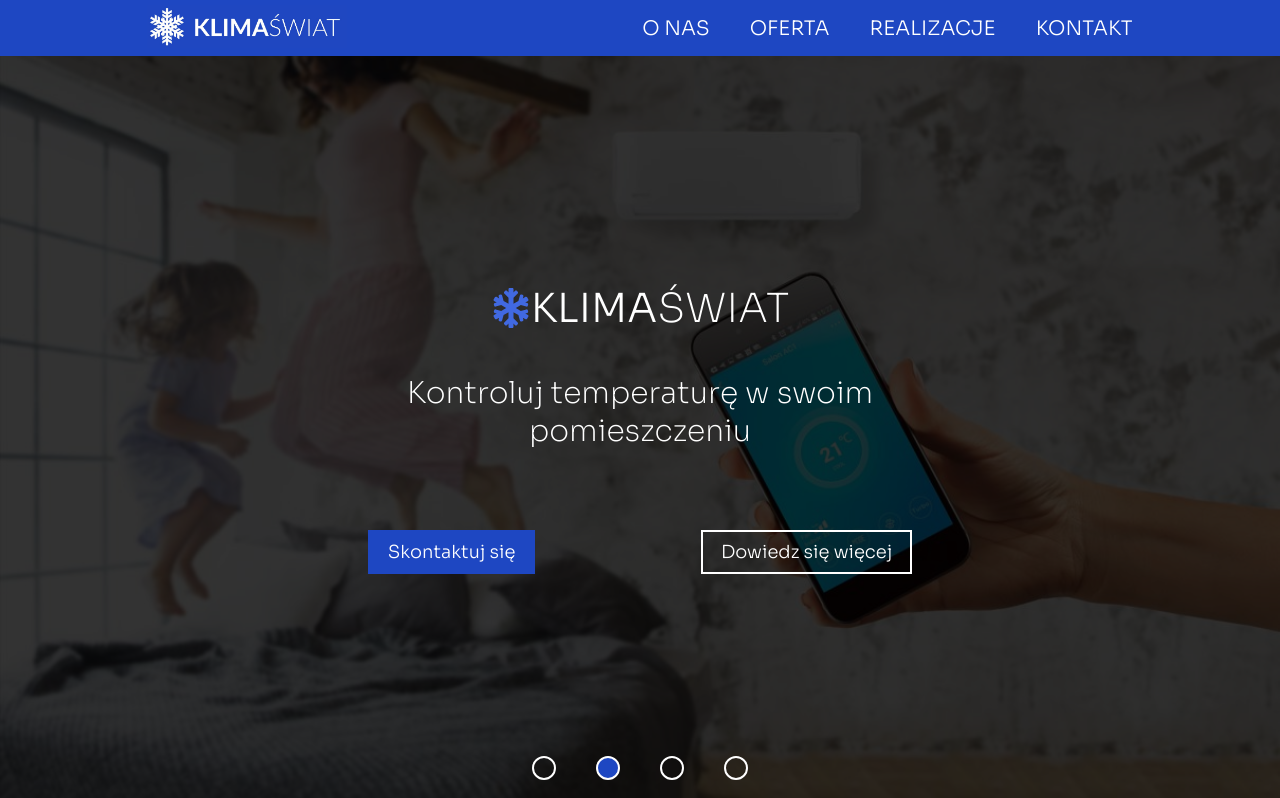
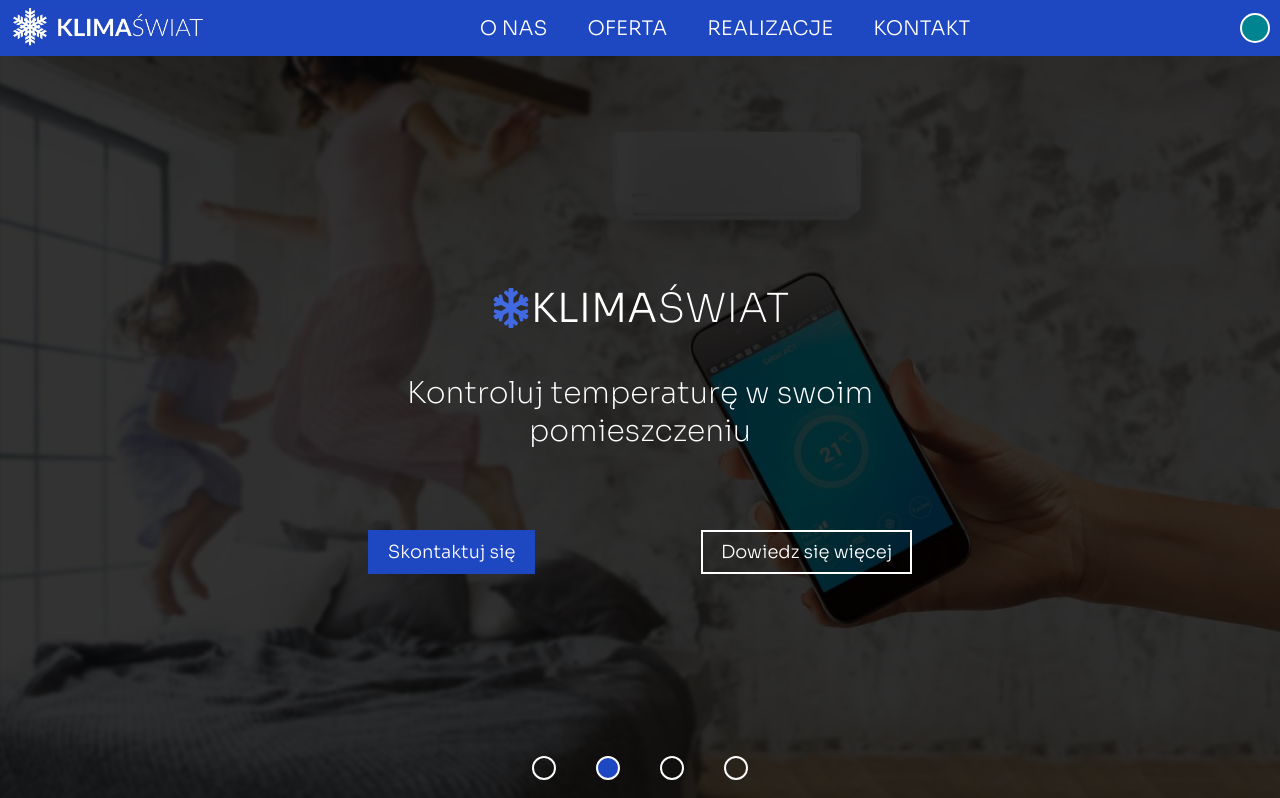
Before and after one commit to Pawliszakk/KlimaSwiatNext, a Next.js app: page / in a window 1280 px wide. Shown: the top 798 px of the page. Built offline with nearby package versions, Linux system fonts and the light colour scheme.

Commit message:
added btn and context

```diff
--- a/src/components/layout/Nav/Nav.module.css
+++ b/src/components/layout/Nav/Nav.module.css
@@ -14,12 +14,26 @@
 	height: 100%;
 	max-width: 1400px;
 	display: flex;
-	justify-content: space-around;
+	justify-content: space-between;
 	align-items: center;
 }
 
 .burger {
 	color: var(--white);
+}
+.themeIcon {
+	background-color: var(--second-theme-main-color);
+	width: 30px;
+	height: 30px;
+	border-radius: 50%;
+	cursor: pointer;
+	margin-right: 1em;
+	border: 2px solid #fff;
+}
+.icons {
+	display: flex;
+	justify-content: center;
+	align-items: center;
 }
 @media (min-width: 400px) {
 }
--- a/src/components/layout/Nav/Nav.tsx
+++ b/src/components/layout/Nav/Nav.tsx
@@ -1,14 +1,18 @@
-import { useEffect, useState } from 'react';
+import { useContext, useEffect, useState } from 'react';
+import { motion } from 'framer-motion';
 
 import classes from './Nav.module.css';
 import NavList from './NavItems/NavList';
 import NavLogo from './NavItems/NavLogo';
 import Hamburger from 'hamburger-react';
+import ThemeContext from '@/context/theme-context';
 
 const Nav = () => {
 	const [isOpen, setOpen] = useState(false);
 
 	const navToggleHandler = () => setOpen((prev) => !prev);
+
+	const themeCtx = useContext(ThemeContext);
 
 	useEffect(() => {
 		const handleResize = () => {
@@ -33,8 +37,15 @@
 			<nav>
 				<NavLogo />
 				<NavList onToggle={navToggleHandler} isOpen={isOpen} />
-				<div className={classes.burger}>
-					<Hamburger toggled={isOpen} toggle={navToggleHandler} />
+				<div className={classes.icons}>
+					<div className={classes.burger}>
+						<Hamburger toggled={isOpen} toggle={navToggleHandler} />
+					</div>
+					<motion.div
+						whileTap={{ scale: 0.5 }}
+						className={classes.themeIcon}
+						onClick={themeCtx.changeTheme}
+					></motion.div>
 				</div>
 			</nav>
 		</header>
--- a/src/components/layout/Nav/NavItems/NavLogo.module.css
+++ b/src/components/layout/Nav/NavItems/NavLogo.module.css
@@ -1,5 +1,6 @@
 .logo {
 	width: 200px;
+	margin-left: 1em;
 }
 .logo img {
 	width: 100%;
--- /dev/null
+++ b/src/context/theme-context.js
@@ -0,0 +1,34 @@
+import { createContext, useEffect, useState } from 'react';
+
+const ThemeContext = createContext({
+	isBlue: true,
+	changeTheme: () => {},
+});
+export default ThemeContext;
+
+export function ThemeContextProvider({ children }) {
+	const [isBlue, setIsBlue] = useState(true);
+
+	const changeThemeHandler = () => {
+		const body = document.querySelector('body');
+		if (isBlue) {
+			body.setAttribute('data-theme', 'gray');
+			setIsBlue(false);
+		} else {
+			body.setAttribute('data-theme', 'blue');
+			setIsBlue(true);
+		}
+	};
+
+	useEffect(() => {
+		changeThemeHandler();
+	}, []);
+
+	const context = {
+		changeTheme: changeThemeHandler,
+		isBlue,
+	};
+	return (
+		<ThemeContext.Provider value={context}>{children}</ThemeContext.Provider>
+	);
+}
--- a/src/pages/_app.tsx
+++ b/src/pages/_app.tsx
@@ -2,6 +2,7 @@
 import type { AppProps } from 'next/app';
 import Layout from '@/components/layout/Layout';
 import Head from 'next/head';
+import { ThemeContextProvider } from '@/context/theme-context';
 
 export default function App({ Component, pageProps }: AppProps) {
 	return (
@@ -15,9 +16,11 @@
 				></meta>
 				<meta name="viewport" content="width=device-width, initial-scale=1" />
 			</Head>
-			<Layout>
-				<Component {...pageProps} />
-			</Layout>
+			<ThemeContextProvider>
+				<Layout>
+					<Component {...pageProps} />
+				</Layout>
+			</ThemeContextProvider>
 		</>
 	);
 }
--- a/src/styles/globals.css
+++ b/src/styles/globals.css
@@ -12,7 +12,12 @@
 	--main-color-lightest: #7f9cf3;
 	--purple: #061c60;
 	--white: #fff;
+	--second-theme-main-color: #008590;
 }
+[data-theme='blue'] {
+	--main-color: #4169e1;
+}
+
 html {
 	font-size: 62.5%;
 	scroll-behavior: smooth;
--- a/tsconfig.json
+++ b/tsconfig.json
@@ -17,6 +17,6 @@
       "@/*": ["./src/*"]
     }
   },
-  "include": ["next-env.d.ts", "**/*.ts", "**/*.tsx"],
+  "include": ["next-env.d.ts", "**/*.ts", "**/*.tsx", "src/context/theme-context.js"],
   "exclude": ["node_modules"]
 }
```
